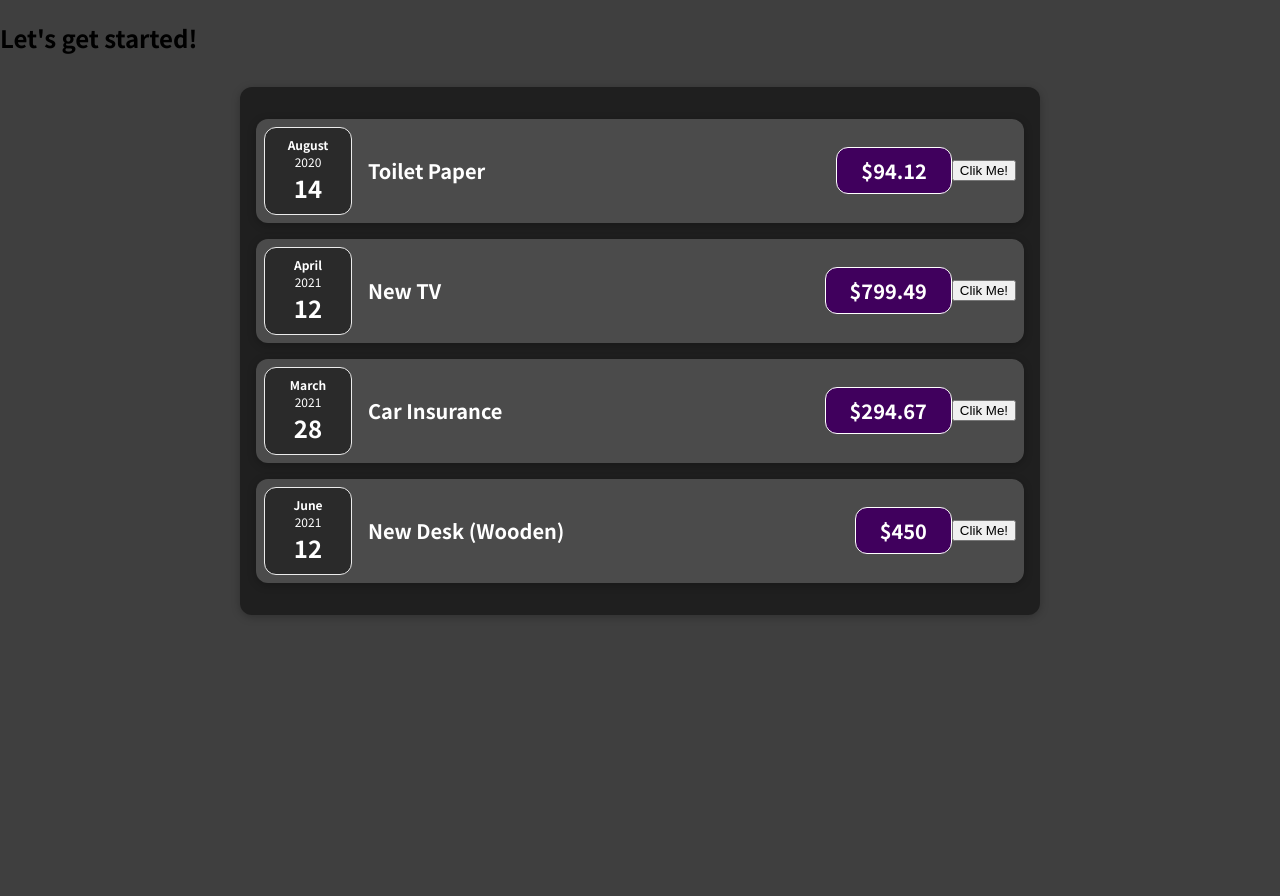
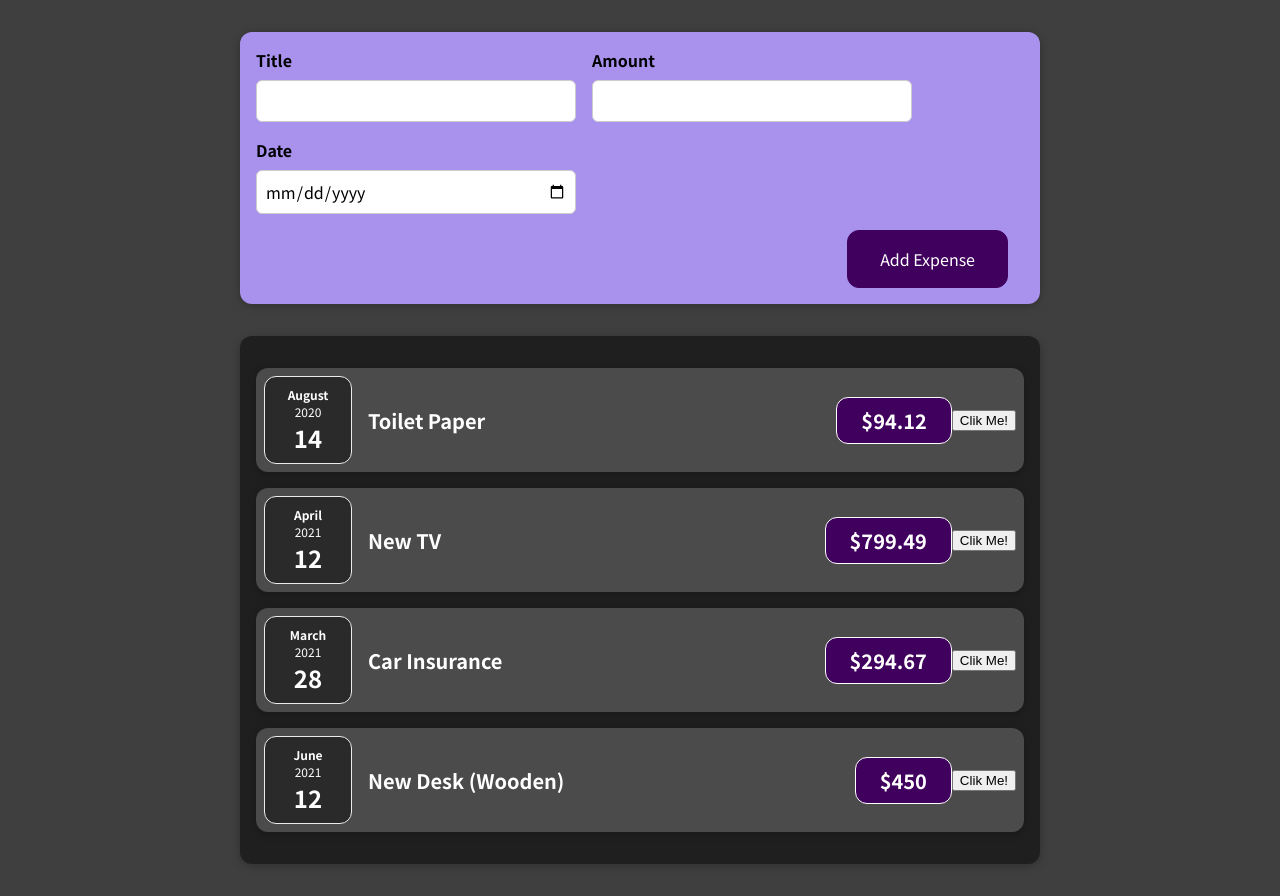
Before and after one commit to dpakbhatt/React_2023, a React (Create React App) app in the folder Learning Components/: page / in a window 1280 px wide. Before the commit the page ends 800 px from the top, so only its background shows below. Built offline with nearby package versions, Linux system fonts and the light colour scheme.

Commit message:
Added the form component and imported that in main App.js file

```diff
--- a/Learning Components/src/App.js
+++ b/Learning Components/src/App.js
@@ -1,5 +1,7 @@
 import React from "react";
 import Expenses from "./components/Expenses/Expenses";
+import ExpenseItem from "./components/Expenses/ExpenseItem";
+import NewExpense from "./components/NewExpense/NewExpense";
 
 // WE CAN USE THIS AS WELL
 // function App() {....}
@@ -36,7 +38,7 @@
 
   return (
     <div>
-      <h2>Let's get started!</h2>
+      <NewExpense />
       <Expenses data={expenses}></Expenses>
     </div>
   );
--- a/Learning Components/src/components/Expenses/ExpenseItem.js
+++ b/Learning Components/src/components/Expenses/ExpenseItem.js
@@ -7,6 +7,7 @@
 
 const ExpenseItem = (props) => {
   const [title, setTitle] = useState(props.title);
+  console.log("ExpenseItem reevaluated!");
 
   const clickHandler = () => {
     setTitle("Updated!");
--- /dev/null
+++ b/Learning Components/src/components/NewExpense/ExpenseForm.css
@@ -0,0 +1,26 @@
+.new-expense__controls {
+  display: flex;
+  flex-wrap: wrap;
+  gap: 1rem;
+  margin-bottom: 1rem;
+  text-align: left;
+}
+
+.new-expense__control label {
+  font-weight: bold;
+  margin-bottom: 0.5rem;
+  display: block;
+}
+
+.new-expense__control input {
+  font: inherit;
+  padding: 0.5rem;
+  border-radius: 6px;
+  border: 1px solid #ccc;
+  width: 20rem;
+  max-width: 100%;
+}
+
+.new-expense__actions {
+  text-align: right;
+}
--- a/Learning Components/src/components/NewExpense/ExpenseForm.js
+++ b/Learning Components/src/components/NewExpense/ExpenseForm.js
@@ -1,7 +1,28 @@
 import React from "react";
+import "./ExpenseForm.css";
 
 const ExpenseForm = () => {
-  return <form></form>;
+  return (
+    <form>
+      <div className="new-expense__controls">
+        <div className="new-expense__control">
+          <label>Title</label>
+          <input type="text" />
+        </div>
+        <div className="new-expense__control">
+          <label>Amount</label>
+          <input type="number" min="0.01" step="0.01" />
+        </div>
+        <div className="new-expense__control">
+          <label>Date</label>
+          <input type="date" min="2020-01-01" max="2023-10-01" />
+        </div>
+      </div>
+      <div className="new-expense__actions">
+        <button type="submit">Add Expense</button>
+      </div>
+    </form>
+  );
 };
 
 export default ExpenseForm;
--- a/Learning Components/src/components/NewExpense/NewExpense.js
+++ b/Learning Components/src/components/NewExpense/NewExpense.js
@@ -1,8 +1,13 @@
 import React from "react";
 import "./NewExpense.css";
+import ExpenseForm from "./ExpenseForm";
 
 const NewExpense = () => {
-  return <div className="new-expense"></div>;
+  return (
+    <div className="new-expense">
+      <ExpenseForm></ExpenseForm>
+    </div>
+  );
 };
 
 export default NewExpense;
```
